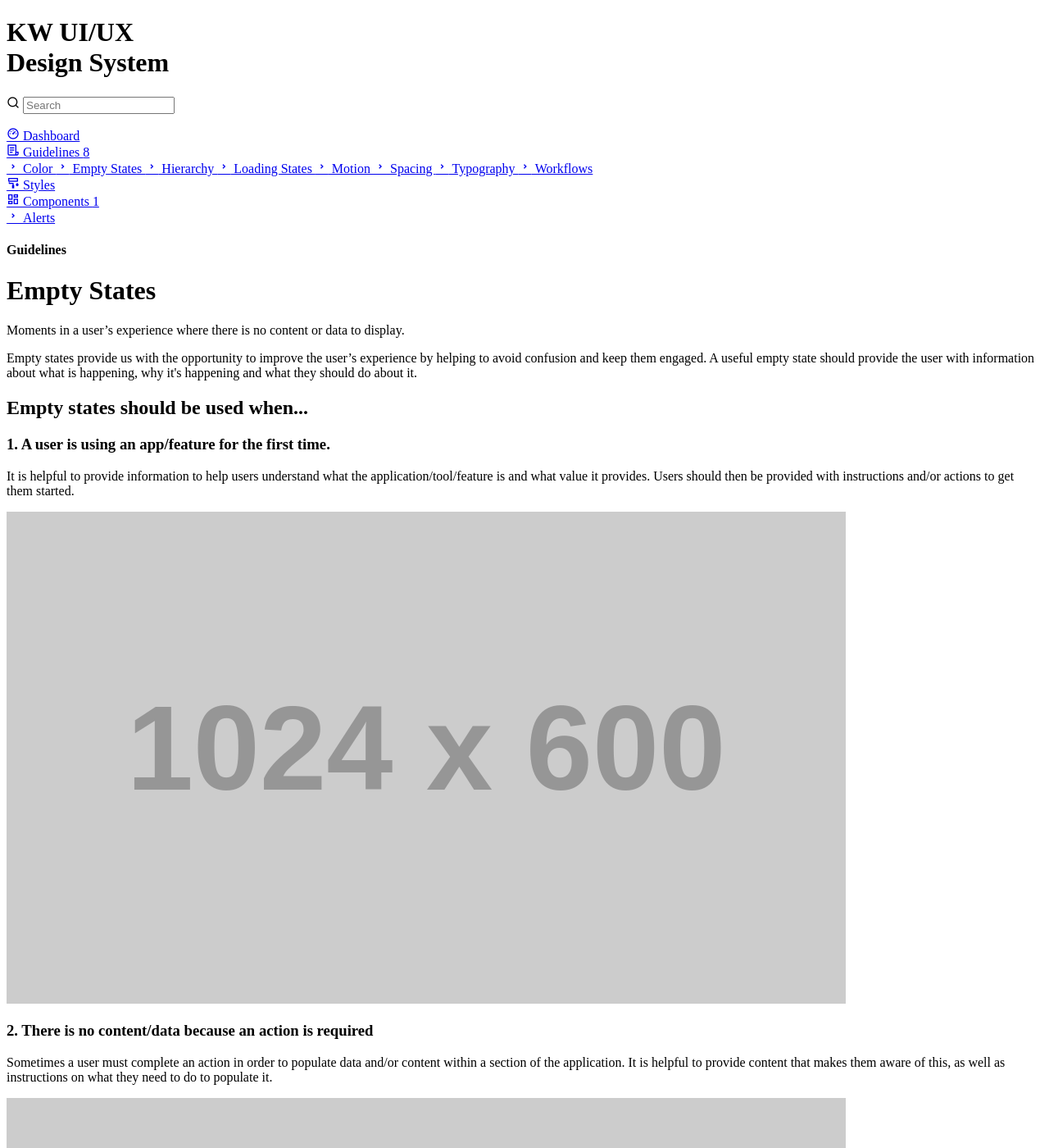
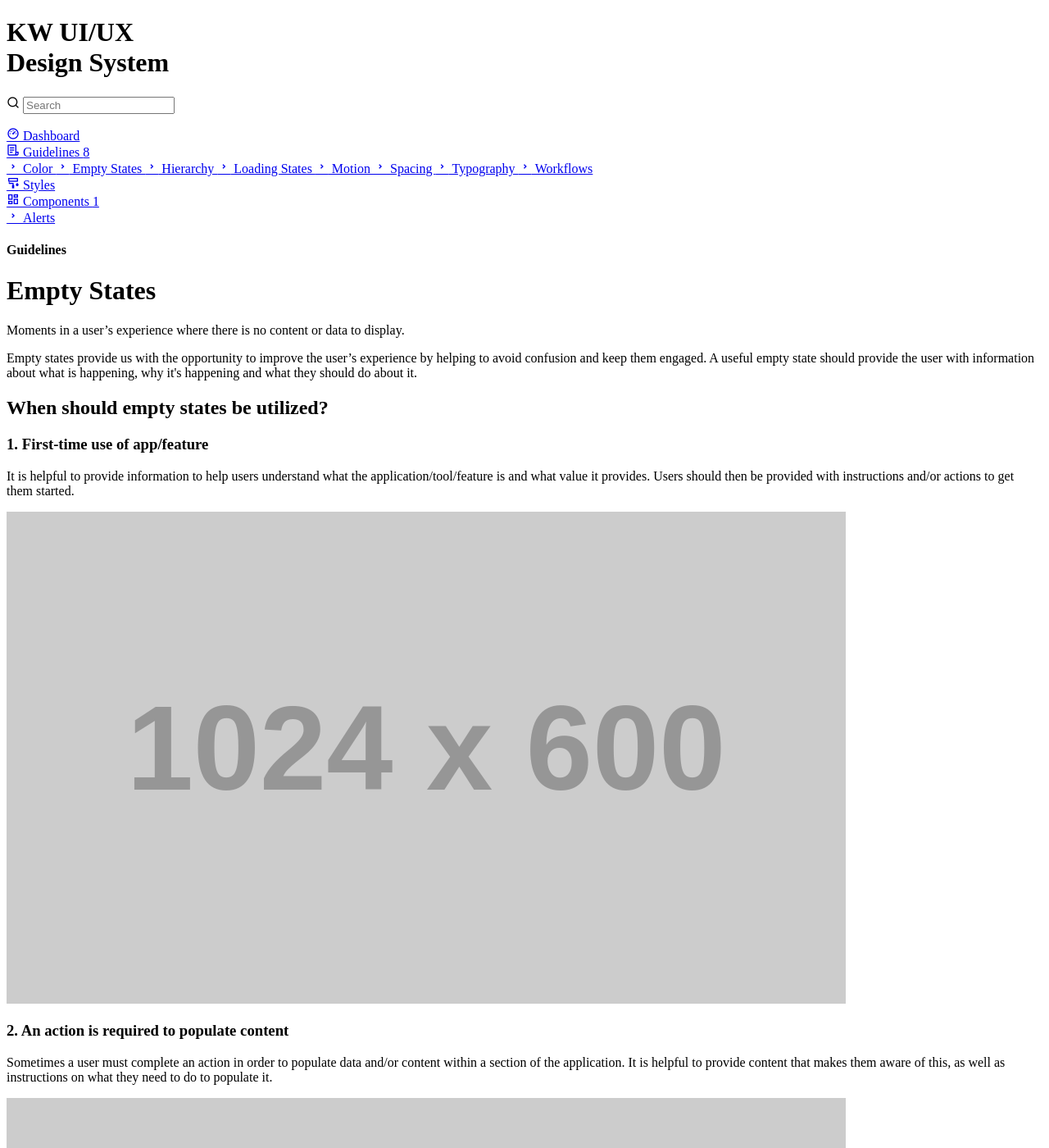
Before and after one commit to jtomeck/kw-design-system, a Jekyll site: the page built from _pages/guidelines/empty-states.html, in a window 1280 px wide and 1400 px high. Shown: the whole window at 82% size. Built offline with Jekyll 4.4.1, drawn with Linux system fonts in a browser that asks for light colours; some web fonts are replaced; comment, search, counter and statistics services are not loaded; some of the changed text lies outside the part shown.

Commit message:
Fix layout of empty states page

```diff
--- a/_pages/guidelines/empty-states.html
+++ b/_pages/guidelines/empty-states.html
@@ -8,41 +8,40 @@
 excerpt: "This is the content for the empty states page."
 ---
 
-<div class="w-full lg:w-2/3">
-  <p class="border-b border-secondary-300 border-t font-extralight my-4 pb-6 pt-4 text-secondary-400 text-4xl">Moments in a user’s experience where there is no content or data to display.</p>
+<p class="border-b border-secondary-300 border-t font-extralight my-8 pb-6 pt-4 text-secondary-400 text-4xl">Moments in a user’s experience where there is no content or data to display.</p>
 
-  <p>Empty states provide us with the opportunity to improve the user’s experience by helping to avoid confusion and keep them engaged. A useful empty state should provide the user with information about what is happening, why it's happening and what they should do about it.</p>
-</div>
+<p class="text-xl">Empty states provide us with the opportunity to improve the user’s experience by helping to avoid confusion and keep them engaged. A useful empty state should provide the user with information about what is happening, why it's happening and what they should do about it.</p>
+
 
 <div class="pt-16">
-  <h2>Empty states should be used when...</h2>
+  <h2>When should empty states be utilized?</h2>
   <div class="gap-10 grid lg:grid-cols-2 py-8">
     <div>
-      <h3 class="flex items-center"><span class="mr-4 text-5xl text-secondary-300 w-6">1.</span> A user is using an app/feature for the first time.</h3>
-      <div class="pl-10">
-        <p>It is helpful to provide information to help users understand what the application/tool/feature is and what value it provides. Users should then be provided with instructions and/or actions to get them started.</p>
-        <img src="https://fakeimg.pl/1024x600/?retina=1&text=Screenshot&font=noto" class="h-auto mt-4 w-full">
+      <h3 class="flex items-center"><span class="mr-4 text-5xl text-secondary-300 w-6">1.</span> First-time use of app/feature</h3>
+      <div class="pl-10 pt-4">
+        <p class="mb-8">It is helpful to provide information to help users understand what the application/tool/feature is and what value it provides. Users should then be provided with instructions and/or actions to get them started.</p>
+        <img src="https://fakeimg.pl/1024x600/?retina=1&text=Screenshot&font=noto" class="h-auto w-full">
       </div>
     </div>
     <div>
-      <h3 class="flex items-center"><span class="mr-4 text-5xl text-secondary-300 w-6">2.</span> There is no content/data because an action is required</h3>
-      <div class="pl-10">
-        <p>Sometimes a user must complete an action in order to populate data and/or content within a section of the application. It is helpful to provide content that makes them aware of this, as well as instructions on what they need to do to populate it.</p>
-        <img src="https://fakeimg.pl/1024x600/?retina=1&text=Screenshot&font=noto" class="h-auto mt-4 w-full">
+      <h3 class="flex items-center"><span class="mr-4 text-5xl text-secondary-300 w-6">2.</span> An action is required to populate content</h3>
+      <div class="pl-10 pt-4">
+        <p class="mb-8">Sometimes a user must complete an action in order to populate data and/or content within a section of the application. It is helpful to provide content that makes them aware of this, as well as instructions on what they need to do to populate it.</p>
+        <img src="https://fakeimg.pl/1024x600/?retina=1&text=Screenshot&font=noto" class="h-auto w-full">
       </div>
     </div>
     <div>
-      <h3 class="flex items-center"><span class="mr-4 text-5xl text-secondary-300 w-6">3.</span> There is no content/data because an action cleared it</h3>
-      <div class="pl-10">
-        <p>Sometimes a user action can clear data and/or content that was there previously. It is helpful to let the user know that it is okay that there is nothing there. In some cases it may be helpful to tell the user what action cleared the section or even give them the option to undo that action.</p>
-        <img src="https://fakeimg.pl/1024x600/?retina=1&text=Screenshot&font=noto" class="h-auto mt-4 w-full">
+      <h3 class="flex items-center"><span class="mr-4 text-5xl text-secondary-300 w-6">3.</span> An action cleared the content</h3>
+      <div class="pl-10 pt-4">
+        <p class="mb-8">Sometimes a user action can clear data and/or content that was there previously. It is helpful to let the user know that it is okay that there is nothing there. In some cases it may be helpful to tell the user what action cleared the section or even give them the option to undo that action.</p>
+        <img src="https://fakeimg.pl/1024x600/?retina=1&text=Screenshot&font=noto" class="h-auto w-full">
       </div>
     </div>
     <div>
       <h3 class="flex items-center"><span class="mr-4 text-5xl text-secondary-300 w-6">4.</span> There are no results to display</h3>
-      <div class="pl-10">
-        <p>Sometimes a user will complete an action that does not yield any results. It is helpful to prompt the user, letting them know their action did not return anything and to perform it again with modifications.</p>
-        <img src="https://fakeimg.pl/1024x600/?retina=1&text=Screenshot&font=noto" class="h-auto mt-4 w-full">
+      <div class="pl-10 pt-4">
+        <p class="mb-8">Sometimes a user will complete an action that does not yield any results. It is helpful to prompt the user, letting them know their action did not return anything and to perform it again with modifications.</p>
+        <img src="https://fakeimg.pl/1024x600/?retina=1&text=Screenshot&font=noto" class="h-auto w-full">
       </div>
     </div>
   </div>
```
